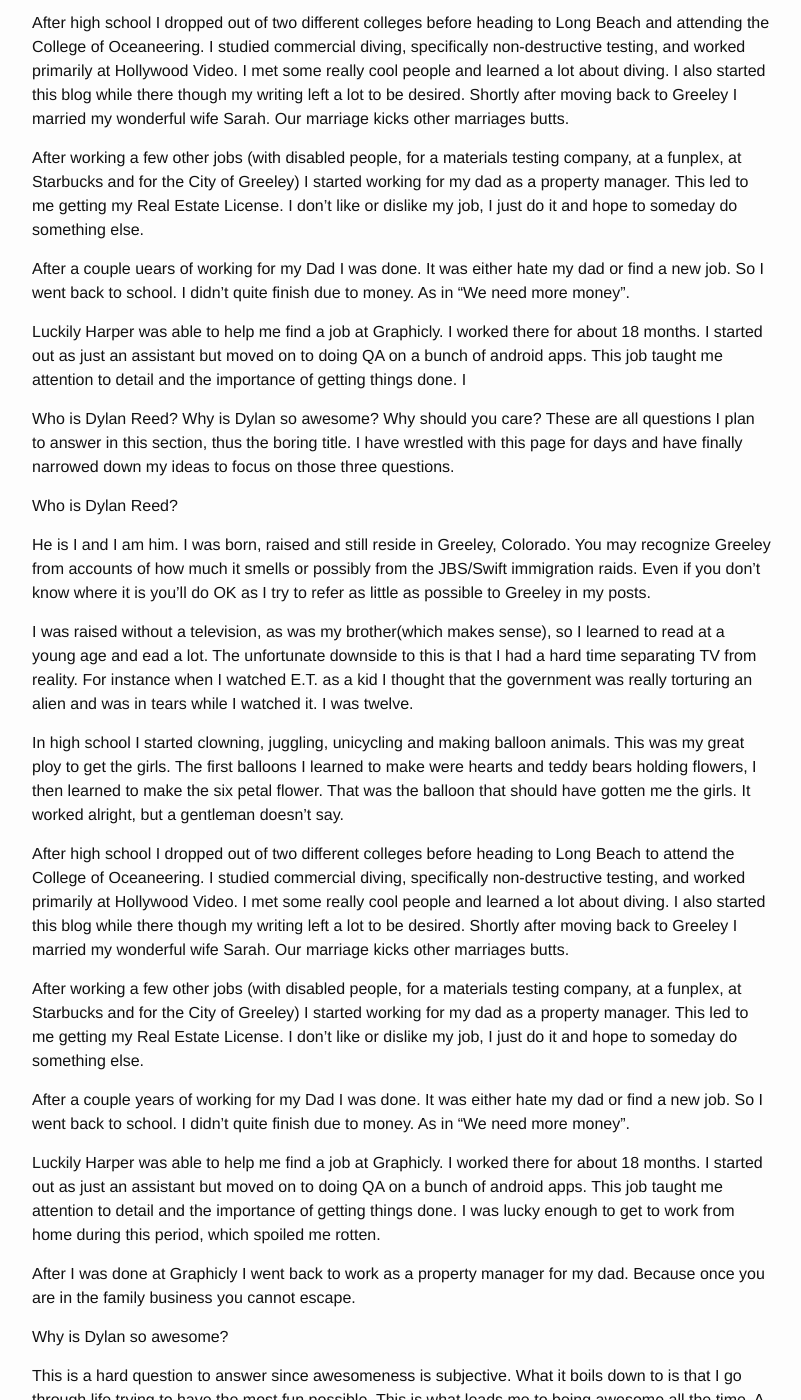
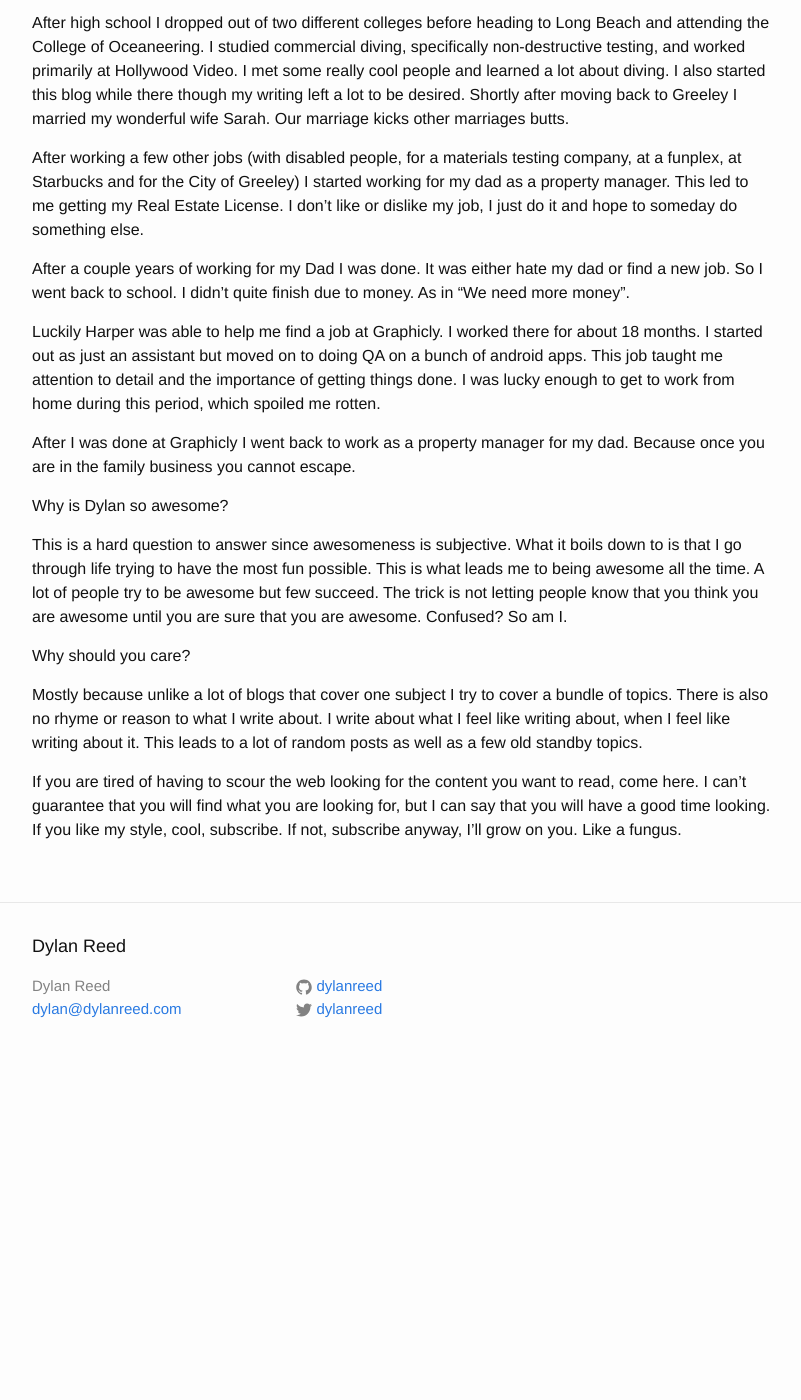
Before and after one commit to dylanreed/dylanreed.com, a Jekyll site: the page built from about.md, in a window 1280 px wide and 1400 px high, scrolled down 588 px. Shown: the whole window, without its empty margins (238-1039 px from the left). Built offline with Jekyll 4.4.1, drawn with Linux system fonts in a browser that asks for light colours; after the commit the page ends 1668 px from its top, so only the background shows below that.

Commit message:
Remove duplicated content
Content was mainly duplicated. Removed duplicated content. Just wanted to keep you awesome Dylan :D

```diff
--- a/about.md
+++ b/about.md
@@ -19,24 +19,6 @@ After high school I dropped out of two different colleges before heading to Long
 
 After working a few other jobs (with disabled people, for a materials testing company, at a funplex, at Starbucks and for the City of Greeley) I started working for my dad as a property manager. This led to me getting my Real Estate License. I don’t like or dislike my job, I just do it and hope to someday do something else.
 
-After a couple uears of working for my Dad I was done. It was either hate my dad or find a new job. So I went back to school. I didn’t quite finish due to money. As in “We need more money”.
-
-Luckily Harper was able to help me find a job at Graphicly. I worked there for about 18 months. I started out as just an assistant but moved on to doing QA on a bunch of android apps. This job taught me attention to detail and the importance of getting things done. I
-
-Who is Dylan Reed? Why is Dylan so awesome? Why should you care? These are all questions I plan to answer in this section, thus the boring title. I have wrestled with this page for days and have finally narrowed down my ideas to focus on those three questions.
-
-Who is Dylan Reed?
-
-He is I and I am him. I was born, raised and still reside in Greeley, Colorado. You may recognize Greeley from accounts of how much it smells or possibly from the JBS/Swift immigration raids. Even if you don’t know where it is you’ll do OK as I try to refer as little as possible to Greeley in my posts.
-
-I was raised without a television, as was my brother(which makes sense), so I learned to read at a young age and ead a lot. The unfortunate downside to this is that I had a hard time separating TV from reality. For instance when I watched E.T. as a kid I thought that the government was really torturing an alien and was in tears while I watched it. I was twelve.
-
-In high school I started clowning, juggling, unicycling and making balloon animals. This was my great ploy to get the girls. The first balloons I learned to make were hearts and teddy bears holding flowers, I then learned to make the six petal flower. That was the balloon that should have gotten me the girls. It worked alright, but a gentleman doesn’t say.
-
-After high school I dropped out of two different colleges before heading to Long Beach to attend the College of Oceaneering. I studied commercial diving, specifically non-destructive testing, and worked primarily at Hollywood Video. I met some really cool people and learned a lot about diving. I also started this blog while there though my writing left a lot to be desired. Shortly after moving back to Greeley I married my wonderful wife Sarah. Our marriage kicks other marriages butts.
-
-After working a few other jobs (with disabled people, for a materials testing company, at a funplex, at Starbucks and for the City of Greeley) I started working for my dad as a property manager. This led to me getting my Real Estate License. I don’t like or dislike my job, I just do it and hope to someday do something else.
-
 After a couple years of working for my Dad I was done. It was either hate my dad or find a new job. So I went back to school. I didn’t quite finish due to money. As in “We need more money”.
 
 Luckily Harper was able to help me find a job at Graphicly. I worked there for about 18 months. I started out as just an assistant but moved on to doing QA on a bunch of android apps. This job taught me attention to detail and the importance of getting things done. I was lucky enough to get to work from home during this period, which spoiled me rotten.
```
